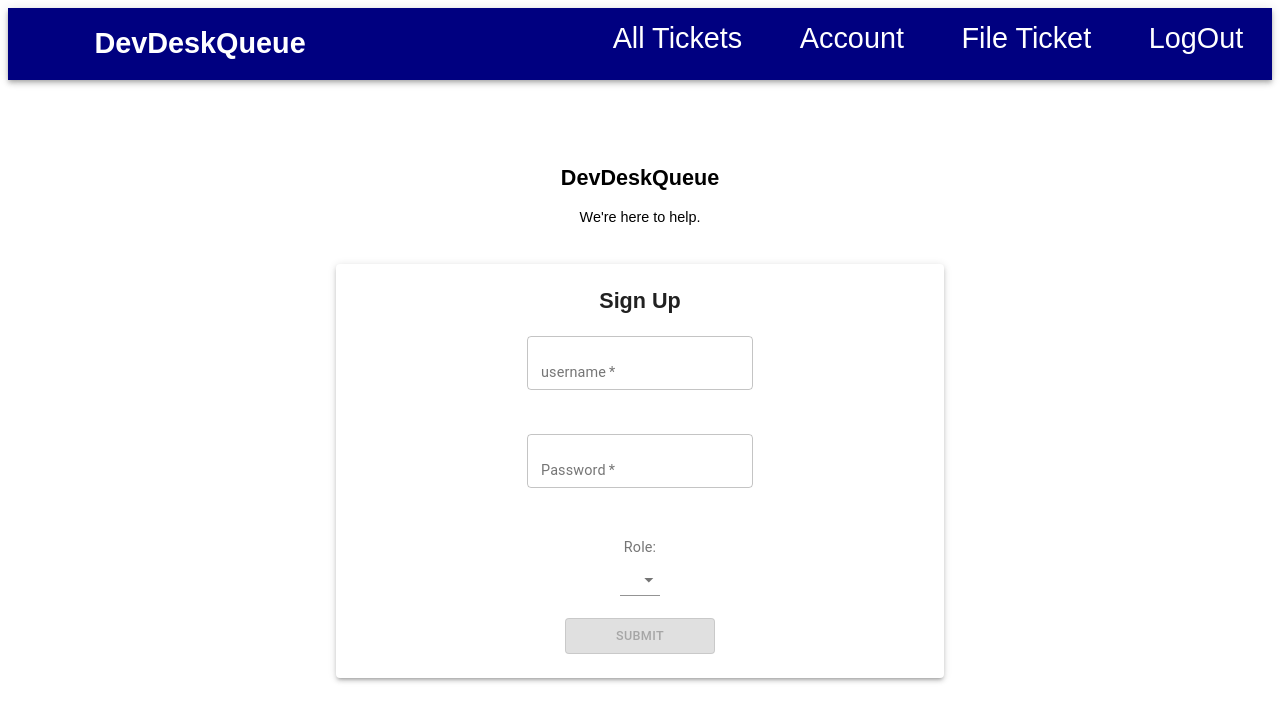
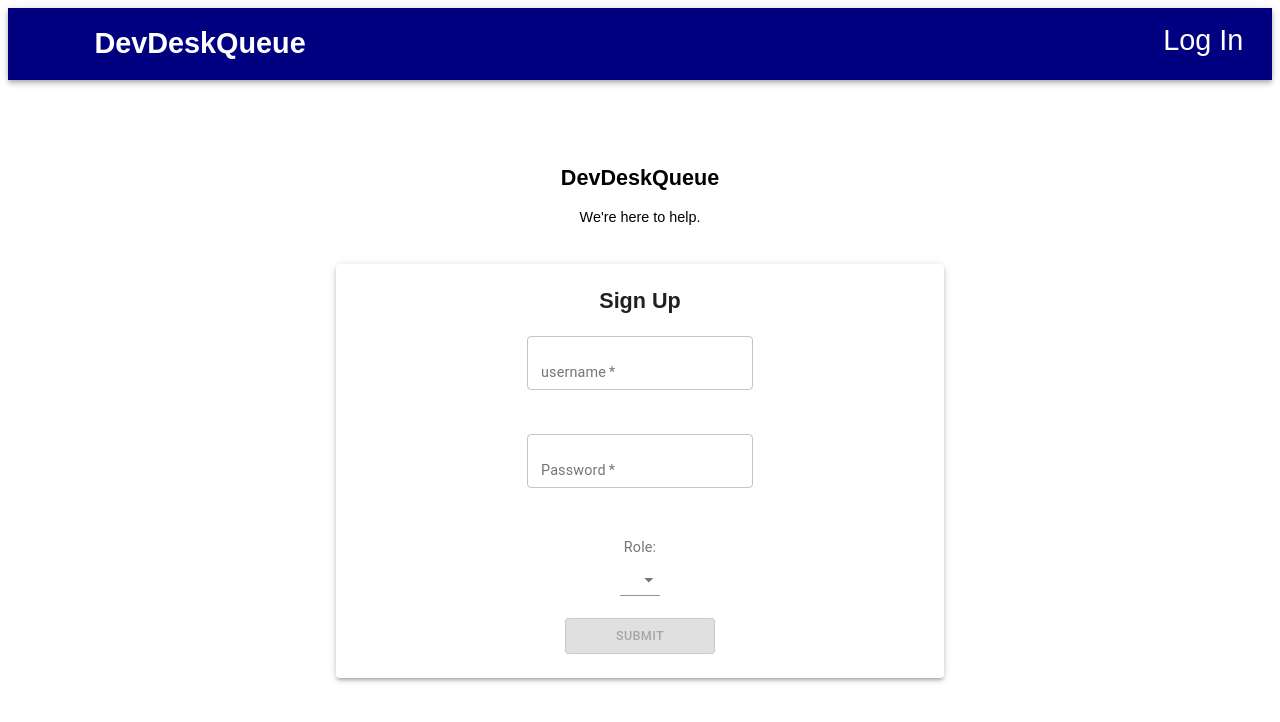
Before and after one commit to bw-dev-desk-queue/FE, a React (Create React App) app: page /signup in a window 1280 px wide. Shown: the top 722 px of the page. Built offline with nearby package versions, Linux system fonts and the light colour scheme.

Commit message:
navigation and signup works!

```diff
--- a/src/actions/index.js
+++ b/src/actions/index.js
@@ -1,7 +1,5 @@
 import { axiosWithAuth } from '../utils/axiosWithAuth.js'
-export const LOGGING_IN = 'LOGGING_IN';
-export const LOGGED_IN = 'LOGGED_IN';
-export const LOGIN_FAIL = 'LOGIN_FAIL';
+export const LOGOUT = 'LOGOUT';
 export const FETCH_ISSUES_START = 'FETCH_ISSUES_START';
 export const FETCH_ISSUES_SUCCESS = 'FETCH_ISSUES_SUCCESS';
 export const FETCH_ISSUES_FAIL = 'FETCH_ISSUES_FAIL';
@@ -13,17 +11,8 @@ export const POST_ISSUE_SUCCESS = 'POST_ISSUE_SUCCESS';
 export const POST_ISSUE_FAIL = 'POST_ISSUE_FAIL';
 
 
-export const login = (credentials) => (dispatch) => {
-  dispatch({type: LOGGING_IN})
-  axiosWithAuth().get('/login', credentials)
-    .then(res => {
-      console.log(res);
-      dispatch({type: LOGGED_IN, payload: res.data});
-    })
-    .catch(err => {
-      console.log(err);
-      dispatch({type: LOGIN_FAIL, payload: err.errors});
-    })
+export const logout = () => (dispatch) => {
+  dispatch({ type: LOGOUT })
 }
 
 export const getWhoIAm = () => (dispatch) => {
--- a/src/components/Logout.js
+++ b/src/components/Logout.js
@@ -1,9 +1,18 @@
-import React from 'react';
+import React, { useEffect } from 'react';
+import { connect } from 'react-redux';
 import { useHistory } from 'react-router-dom';
+import { logout } from '../actions';
 
-export default function Logout() {
+function Logout(props) {
   const history = useHistory();
-  localStorage.setItem('token', '');
-  history.push('/');
+  useEffect(() => {
+    localStorage.setItem('token', '');
+    props.logout()
+    history.push('/');
+  }, [])
+
   return ( <p>Logging out...</p> );
 }
+
+
+export default connect(() => ({}), { logout } )(Logout)
--- a/src/components/NavBar.js
+++ b/src/components/NavBar.js
@@ -1,7 +1,9 @@
-import React from 'react';
+import React, { useEffect, useState } from 'react';
 import { Link } from 'react-router-dom';
 import { AppBar } from '@material-ui/core';
 import { makeStyles } from '@material-ui/core/styles'
+import { useLocation } from 'react-router-dom'
+import { connect } from 'react-redux';
 
 const useStyles = makeStyles({
   root: {
@@ -16,6 +18,7 @@ const useStyles = makeStyles({
   },
   buttons: {
     display: 'flex',
+    marginTop: '.1em',
   },
   button: {
     color: 'white',
@@ -30,22 +33,54 @@ const useStyles = makeStyles({
   }
 })
 
+function NavBar(props) {
+  const { id, isStudent, isHelper } = props;
+  const classes = useStyles();
+  const location = useLocation();
+  const [ loginPage, setLoginPage ] = useState(false)
+  // hmm.. I need to switch between logout, signup, and login buttons
+  // that's to much to use a ternary operator
+  // also I need to keep track of whether or not I'm on the login page
+  useEffect(() => {
+    location.pathname === '/'
+      ? setLoginPage(true)
+      : setLoginPage(false);
+  }, [ location ])
 
-
-function NavBar(props) {
-  const classes = useStyles();
   return (
     <AppBar position='static' className={classes.root} >
     <h1 className={classes.h1} >DevDeskQueue</h1>
     <div className={classes.buttons}>
-    <Link className={classes.button} to='/tickets'>All Tickets</Link>
-    <Link className={classes.button} to='/account'>Account</Link>
-    <Link className={classes.button} to='/create-ticket'>File Ticket</Link>
-    <Link className={classes.button} to='/logout' >LogOut</Link>
+    { !!isHelper && <Link className={classes.button} to='/tickets'>All Tickets</Link>}
+    { !!isStudent && <Link className={classes.button} to='/create-ticket'>File Ticket</Link>}
+    { id && <Link className={classes.button} to='/account'>Account</Link> }
+    { id && <Link className={classes.button} to='/logout' >Log Out</Link> }
+    { !id
+    && loginPage
+    && <Link className={classes.button} to='/signup' >Signup</Link>
+    }
+    { !id
+    && !loginPage
+    && <Link className={classes.button} to='/' >Log In</Link>
+    }
     </div>
     </AppBar>
   );
 
 }
+const mapStateToProps = (state) => {
+  // I had a whole bunch of logic all over the place on this
+  // then I realized I could just define new props here,
+  // and just grab exactly what I needed from redux
+  // and it would all stay updated because of redux
+  // <3 redux
+  return {
+    id: state.accountInfo.id,
+    isStudent: state.accountInfo.roles
+      .filter(role => role.role.name === 'STUDENT').length,
+    isHelper: state.accountInfo.roles
+      .filter(role => role.role.name === 'HELPER').length,
 
-export default NavBar
+  }
+}
+export default connect(mapStateToProps, {})(NavBar);
--- a/src/components/Signup.js
+++ b/src/components/Signup.js
@@ -1,6 +1,6 @@
 import React, { useEffect, useState } from 'react';
 import { Container, Paper, TextField, MenuItem, Button, Select, InputLabel } from '@material-ui/core';
-import { axiosWithSecret } from '../utils/axiosWithAuth';
+import { axiosSignup } from '../utils/axiosWithAuth';
 import * as yup from 'yup';
 import schema from '../validation/signup_spec';
 
@@ -49,9 +49,13 @@ export default function Signup() {
     const newUser = {
       username: formValues.username,
       password: formValues.password,
-      roleArr: formValues.role.split(' and ') // Could be ["student"], ["helper"], or ["student", "helper"]
+      roles: formValues.role.split(' and ') // Could be ["student"], ["helper"], or ["student", "helper"]
     }
-
+      axiosSignup().post(
+        '/createnewuser', newUser
+      )
+      .then((res) => console.log(res))
+      .catch((err) => console.log(err))
   }
 
   const validate = (name, value) => {
--- a/src/reducers/index.js
+++ b/src/reducers/index.js
@@ -1,7 +1,5 @@
 import {
-  LOGGING_IN,
-  LOGGED_IN,
-  LOGIN_FAIL,
+  LOGOUT,
   FETCH_ISSUES_START,
   FETCH_ISSUES_SUCCESS,
   FETCH_ISSUES_FAIL,
@@ -22,19 +20,10 @@ const initialState = {
 export default function reducer( state = initialState, action ) {
   switch( action.type )
   {
-    case LOGGING_IN:
-      return {...state, fetching: true}
-    case LOGGED_IN:
+    case LOGOUT:
       return {
-        ...state,
-        fetching: false,
-        accountInfo: action.payload
-      }
-    case LOGIN_FAIL:
-      return {
-        ...state,
-        fetching: false,
-        error: action.payload
+        ...initialState,
+
       }
     case WHOAMI_START:
       return {
--- a/src/utils/axiosWithAuth.js
+++ b/src/utils/axiosWithAuth.js
@@ -24,3 +24,15 @@ export function axiosWithSecret() {
     baseURL: 'https://dbidwell-dev-desk-queue.herokuapp.com',
   });
 }
+
+export function axiosSignup() {
+  const clientID = "devdeskqueue";
+  const clientSecret = "dudewheresmycarwheresyourcardude";
+  const auth = window.btoa(clientID + ':' + clientSecret)
+  return axios.create({
+    headers: {
+      Authorization: 'Basic ' + auth,
+    },
+    baseURL: 'https://dbidwell-dev-desk-queue.herokuapp.com',
+  });
+}
```
